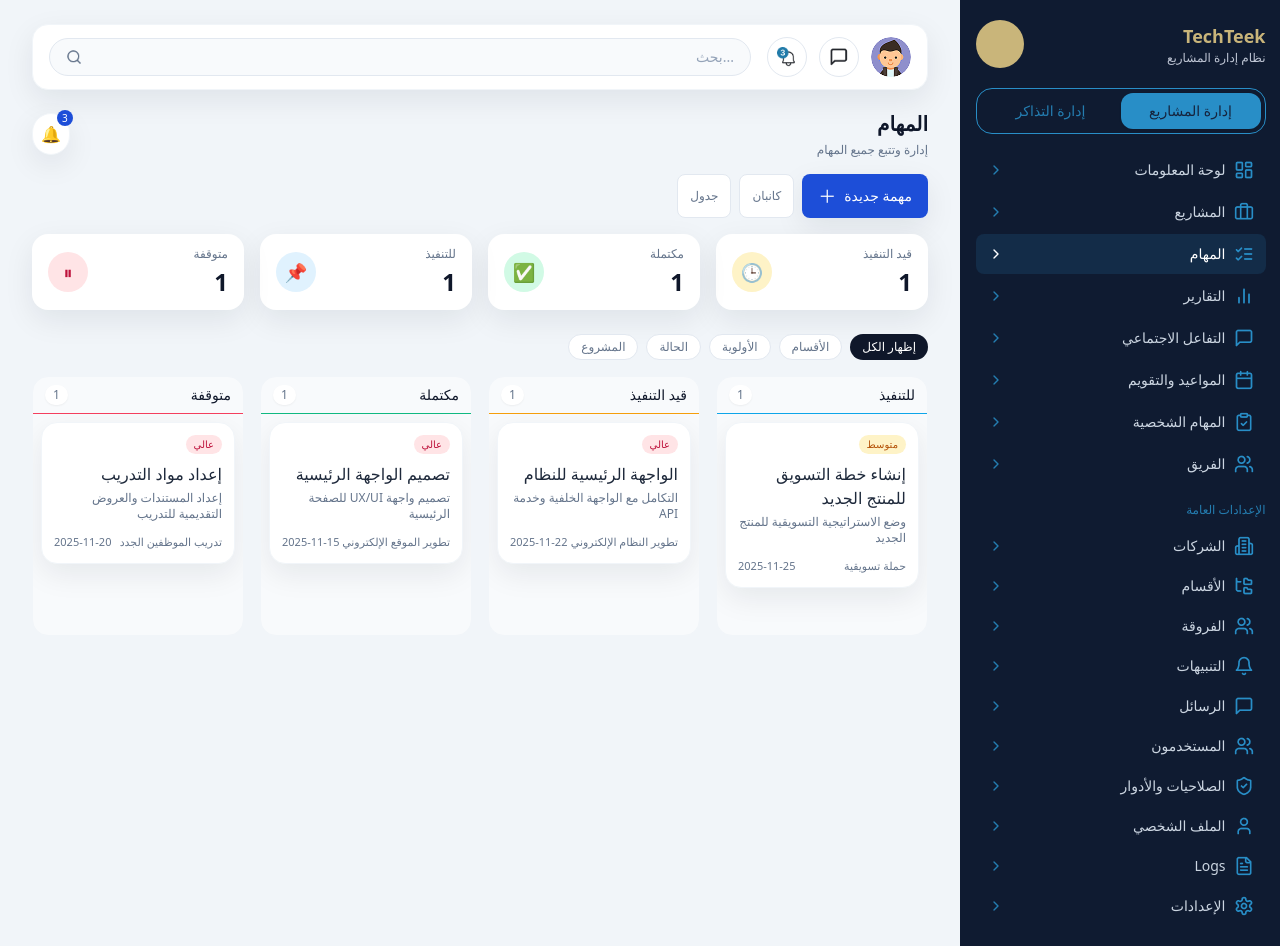
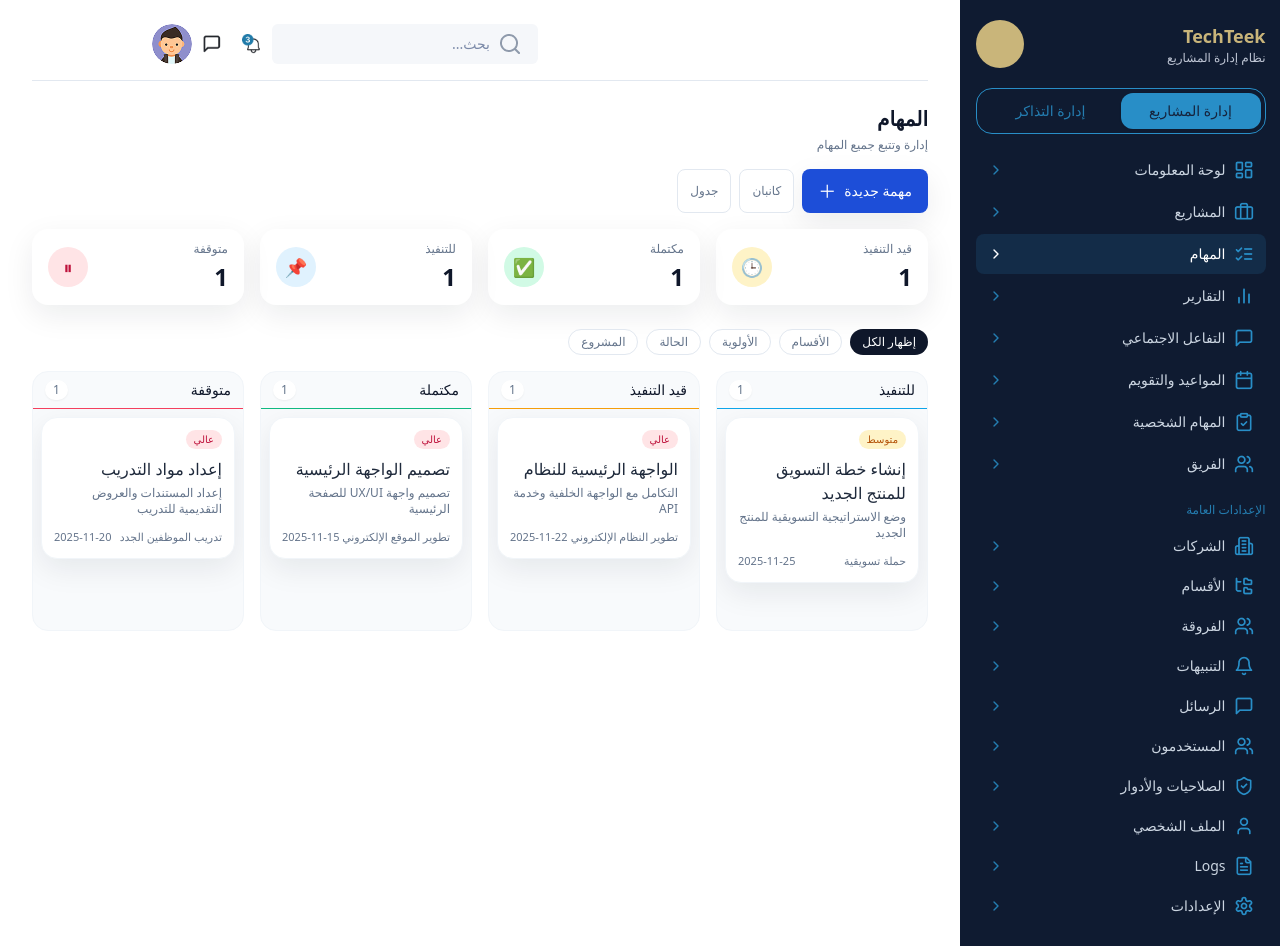
Before and after one commit to CyberMan010/TaskManagement, a React (Vite) app: page / in a window 1280 px wide. Built offline with nearby package versions, Linux system fonts and the light colour scheme.

Commit message:
fix: navbar

```diff
--- a/src/components/layout/TopNavbar.tsx
+++ b/src/components/layout/TopNavbar.tsx
@@ -6,38 +6,44 @@ import searchIcon from "../../Taskmanageimgs/search.png";
 
 export const TopNavbar: React.FC = () => {
   return (
-    <div className="mb-5 flex flex-wrap items-center justify-between gap-4 rounded-2xl border border-slate-100 bg-white px-4 py-3 shadow-soft">
-      <div className="flex items-center gap-3">
-        <img src={avatar} alt="الملف الشخصي" className="h-10 w-10 rounded-full object-cover" />
+    <div className="mb-6 flex items-center  justify-end border-b border-slate-200 pb-4">
+            <label htmlFor="global-search" className="sr-only">
+          بحث
+        </label>
+        <div className="flex items-center gap-2 rounded-md bg-[#F5F7FA] px-4 py-2">
+            <img src={searchIcon} alt="بحث" className="h-6 w-6 opacity-70" />
+          <input
+            id="global-search"
+            type="text"
+            placeholder="بحث..."
+            className="w-full border-none bg-transparent text-sm text-[#1E3A5F] placeholder:text-[#7B8AA8] focus:outline-none"
+          />
+        </div>
+
+      <div className="flex items-center">
         <button
           type="button"
-          className="flex h-10 w-10 items-center justify-center rounded-full border border-slate-200 bg-white hover:bg-slate-50"
+          className=" flex h-10 w-10 items-center justify-center   "
+          aria-label="التنبيهات"
+        >
+          <img src={notificationIcon} alt="التنبيهات" className="h-5 w-5" />
+
+        </button>
+
+        <button
+          type="button"
+          className="flex h-10 w-10 items-center justify-center  "
           aria-label="الرسائل"
         >
           <img src={messagesIcon} alt="الرسائل" className="h-5 w-5" />
         </button>
-        <button
-          type="button"
-          className="flex h-10 w-10 items-center justify-center rounded-full border border-slate-200 bg-white hover:bg-slate-50"
-          aria-label="التنبيهات"
-        >
-          <img src={notificationIcon} alt="التنبيهات" className="h-5 w-5" />
-        </button>
       </div>
 
-      <div className="min-w-[220px] flex-1">
-        <label htmlFor="global-search" className="sr-only">
-          بحث
-        </label>
-        <div className="flex items-center gap-2 rounded-full border border-slate-200 bg-slate-50 px-4 py-2">
-          <input
-            id="global-search"
-            type="text"
-            placeholder="...بحث"
-            className="w-full border-none bg-transparent text-sm text-slate-700 placeholder:text-slate-400 focus:outline-none"
-          />
-          <img src={searchIcon} alt="بحث" className="h-4 w-4" />
-        </div>
+
+
+      <div className="w-[160px]">
+      <img src={avatar} alt="الملف الشخصي" className="h-10 w-10 rounded-full object-cover" />
+
       </div>
     </div>
   );
--- a/src/pages/TasksPage.tsx
+++ b/src/pages/TasksPage.tsx
@@ -92,22 +92,18 @@ export const TasksPage: React.FC = () => {
   };
 
   return (
-    <div className="flex min-h-screen bg-slate-100 text-slate-900" dir="rtl">
+    <div className="flex min-h-screen bg-white text-slate-900" dir="rtl">
       <Sidebar active="tasks" />
 
       <main className="flex-1 px-4 py-4 lg:px-8 lg:py-6">
         <TopNavbar />
+
         <header className="mb-4 flex items-center justify-between">
           <div>
             <h1 className="text-xl font-semibold text-slate-900">المهام</h1>
             <p className="text-xs text-muted mt-1">إدارة وتتبع جميع المهام</p>
           </div>
-          <button className="relative rounded-full bg-white p-2 shadow-soft border border-slate-100">
-            <span className="absolute -top-1 -right-1 flex h-4 w-4 items-center justify-center rounded-full bg-primary text-[10px] text-white">
-              3
-            </span>
-            🔔
-          </button>
+
         </header>
 
         <div className="flex flex-wrap items-center justify-between gap-2 mb-4">
```
